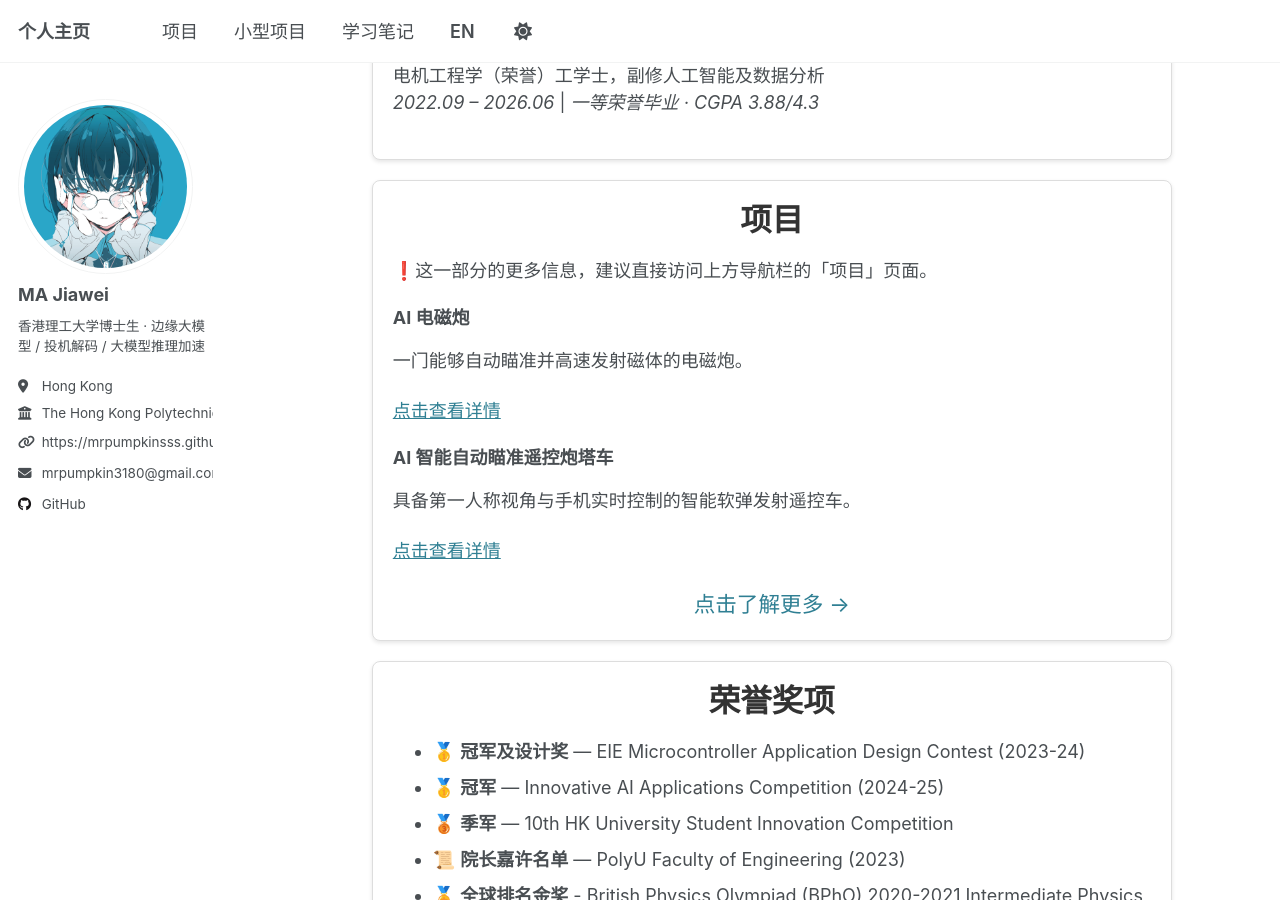
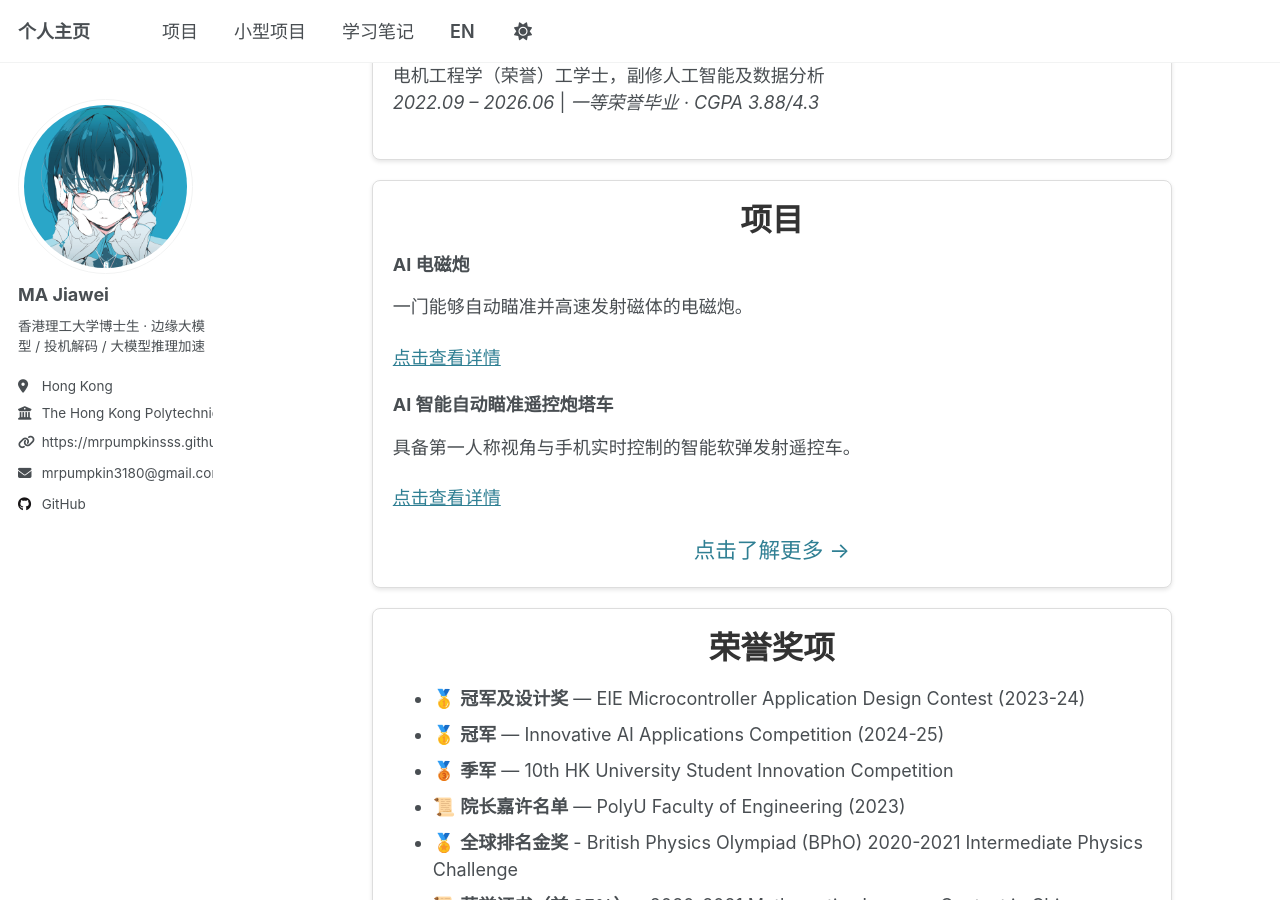
Before and after one commit to MrPumpkinsss/mrpumpkinsss.github.io, a Jekyll site: the page built from _pages/about.md, in a window 1280 px wide and 900 px high, scrolled down 906 px. Built offline with Jekyll 4.4.1, drawn with Linux system fonts in a browser that asks for light colours.

Commit message:
remove pointer sentence in Projects section on homepage

```diff
--- a/_pages/about.md
+++ b/_pages/about.md
@@ -126,10 +126,6 @@ redirect_from:
 
 <div class="about-section">
   <h2><span class="i18n-zh">项目</span><span class="i18n-en">Projects</span></h2>
-  <p>
-    <span class="i18n-zh">❗️这一部分的更多信息，建议直接访问上方导航栏的「项目」页面。</span>
-    <span class="i18n-en">❗️For more information about this part, I suggest you go to the <a href="/projects/">Projects</a> section in the navigation bar above.</span>
-  </p>
 
   <h3><span class="i18n-zh">AI 电磁炮</span><span class="i18n-en">AI-Powered Electromagnetic Cannon</span></h3>
   <p>
```
